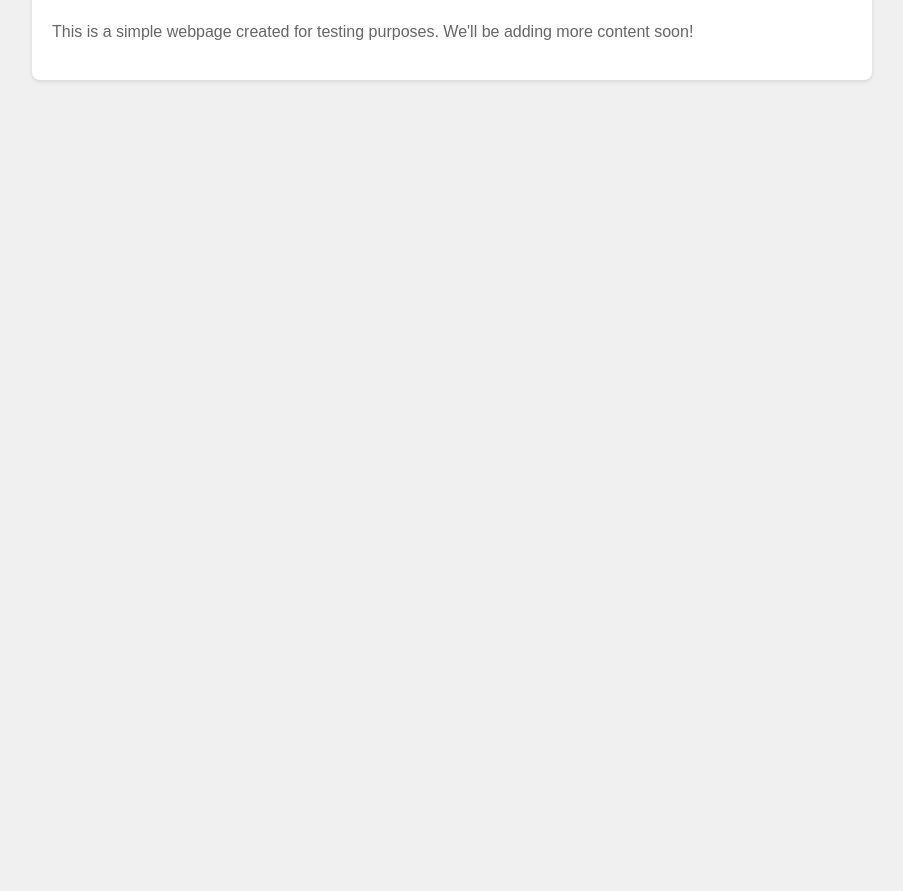
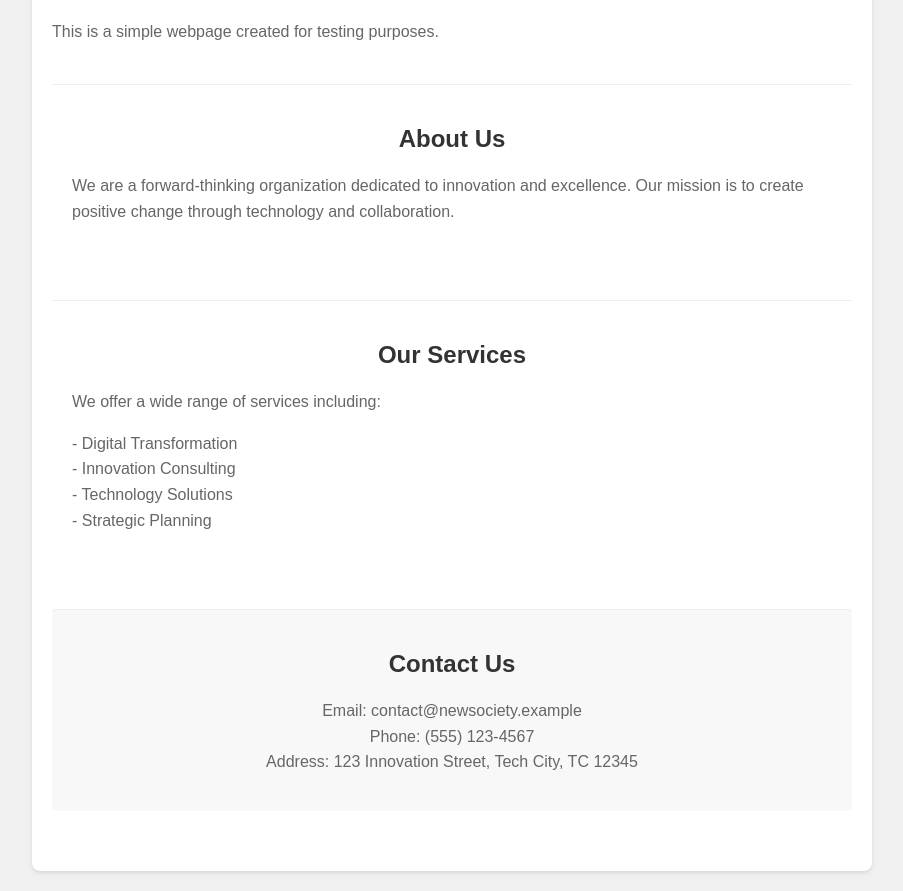
Before and after one commit to dorkehd/new-society-test, a plain HTML site: page index.html in a window 1280 px wide. Shown: the part 101-992 px from the top of the page, without its empty margins (188-1091 px from the left). Before the commit the page ends 800 px from the top, so only its background shows below. Drawn offline with Linux system fonts and the light colour scheme.

Commit message:
Add more content sections to the webpage

```diff
--- a/index.html
+++ b/index.html
@@ -19,7 +19,7 @@
             border-radius: 8px;
             box-shadow: 0 2px 4px rgba(0,0,0,0.1);
         }
-        h1 {
+        h1, h2 {
             color: #333;
             text-align: center;
         }
@@ -27,12 +27,44 @@
             line-height: 1.6;
             color: #666;
         }
+        .section {
+            margin: 40px 0;
+            padding: 20px;
+            border-top: 1px solid #eee;
+        }
+        .contact-info {
+            background-color: #f8f8f8;
+            padding: 20px;
+            border-radius: 4px;
+            text-align: center;
+        }
     </style>
 </head>
 <body>
     <div class="container">
         <h1>Welcome to New Society</h1>
-        <p>This is a simple webpage created for testing purposes. We'll be adding more content soon!</p>
+        <p>This is a simple webpage created for testing purposes.</p>
+
+        <div class="section">
+            <h2>About Us</h2>
+            <p>We are a forward-thinking organization dedicated to innovation and excellence. Our mission is to create positive change through technology and collaboration.</p>
+        </div>
+
+        <div class="section">
+            <h2>Our Services</h2>
+            <p>We offer a wide range of services including:</p>
+            <p>- Digital Transformation<br>
+               - Innovation Consulting<br>
+               - Technology Solutions<br>
+               - Strategic Planning</p>
+        </div>
+
+        <div class="section contact-info">
+            <h2>Contact Us</h2>
+            <p>Email: contact@newsociety.example<br>
+               Phone: (555) 123-4567<br>
+               Address: 123 Innovation Street, Tech City, TC 12345</p>
+        </div>
     </div>
 </body>
 </html>
```
